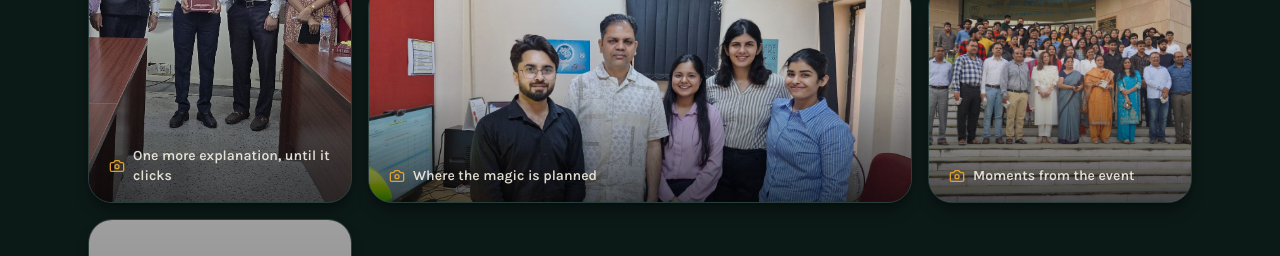
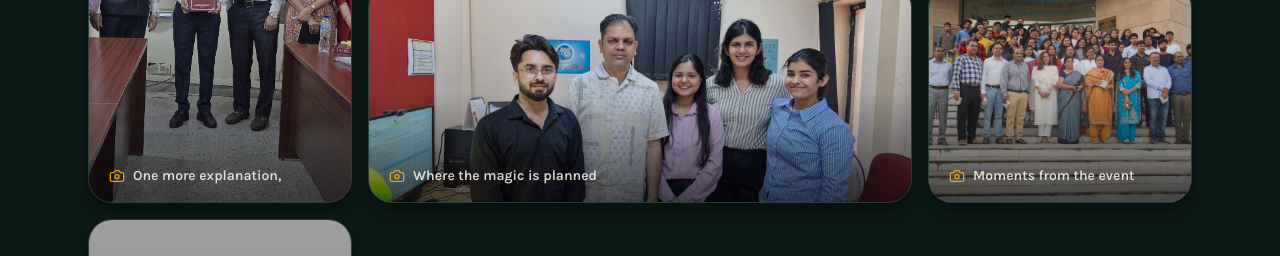
Before and after one commit to Atulyakushwaha/web-teachers-day-tribute, a React (Vite) app: page / in a window 1280 px wide. Shown: the part 2240-2496 px from the top of the page. Built offline with nearby package versions, Linux system fonts and the light colour scheme; grey boxes are pictures that could not be loaded.

Commit message:
Update caption text for a gallery photo

```diff
--- a/src/components/Gallery.tsx
+++ b/src/components/Gallery.tsx
@@ -24,7 +24,7 @@ const GALLERY_PHOTOS: GalleryPhoto[] = [
   {
     src: IMG.helpingDesk,
     alt: "A teacher helping a student at their desk",
-    caption: "One more explanation, until it clicks",
+    caption: "One more explanation,",
     span: "md:row-span-2",
   },
   {
```
